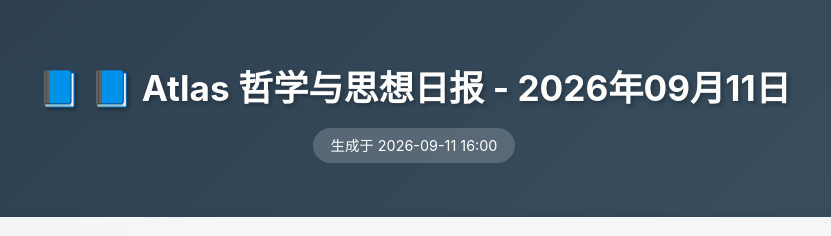
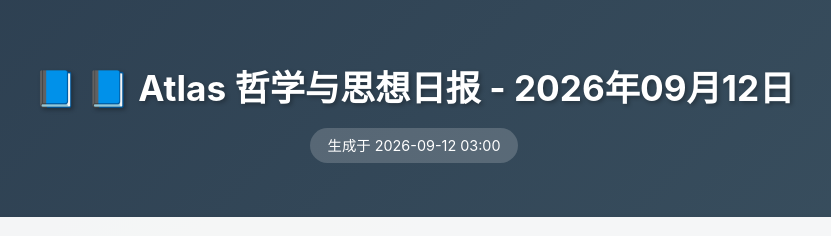
Before and after one commit to maximjavis-beep/atlas, a website: page index.html in a window 1280 px wide. Shown: the top 236 px of the page, 226-1057 px from the left. Drawn offline with Linux system fonts and the light colour scheme.

Commit message:
Update: 2026-09-12 Atlas data

```diff
--- a/index.html
+++ b/index.html
@@ -4,7 +4,7 @@
 <meta charset="UTF-8">
 <meta name="viewport" content="width=device-width, initial-scale=1.0">
 <meta name="referrer" content="no-referrer">
-<title>📘 Atlas 哲学与思想日报 - 2026年09月11日</title>
+<title>📘 Atlas 哲学与思想日报 - 2026年09月12日</title>
 <meta name="description" content="全球哲学研讨情报追踪系统 - 每日更新哲学学术资讯">
 <meta property="og:title" content="📘 Atlas 哲学与思想日报">
 <meta property="og:description" content="全球哲学研讨情报追踪系统 - 每日更新哲学学术资讯">
@@ -50,8 +50,8 @@
 <body>
 <div class="container">
 <header>
-<h1>📘 📘 Atlas 哲学与思想日报 - 2026年09月11日</h1>
-<div class="time">生成于 2026-09-11 16:00</div>
+<h1>📘 📘 Atlas 哲学与思想日报 - 2026年09月12日</h1>
+<div class="time">生成于 2026-09-12 03:00</div>
 </header>
 <section class="region"><h2>🗞️ 哲学动态</h2>
 <div class="source"><h3>Daily Nous</h3>
@@ -71,5 +71,5 @@
 <div class="article"><img src="https://www.eurozine.com/wp-content/uploads/2026/08/Forest_of_synthetic_pyramidal_dendrites_grown_using_Cajals_laws_of_neuronal_branching-300x300.png" class="rss-image" loading="lazy" referrerpolicy="no-referrer" onerror="this.onerror=null;this.style.display='none'" /><div class="body"><a href="https://www.eurozine.com/afterlife-freeze-and-upload/?utm_source=rss&utm_medium=rss&utm_campaign=afterlife-freeze-and-upload" target="_blank" rel="noopener">Afterlife: freeze and upload</a><div class="sum">Cryonics promises to preserve patients’ brains, if not entire bodies, until they can be given a ‘second life’. But now there is another route to immortality: digital brain emulation. A transhumanist fantasy?</div></div></div>
 </div>
 </section>
-<footer>📘 每日自动生成 · 2026-09-11 16:00</footer>
+<footer>📘 每日自动生成 · 2026-09-12 03:00</footer>
 </div></body></html>
```
